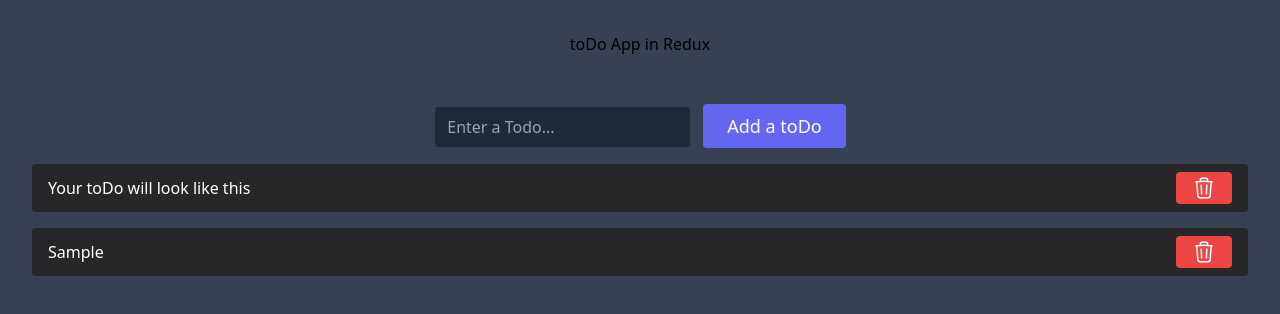
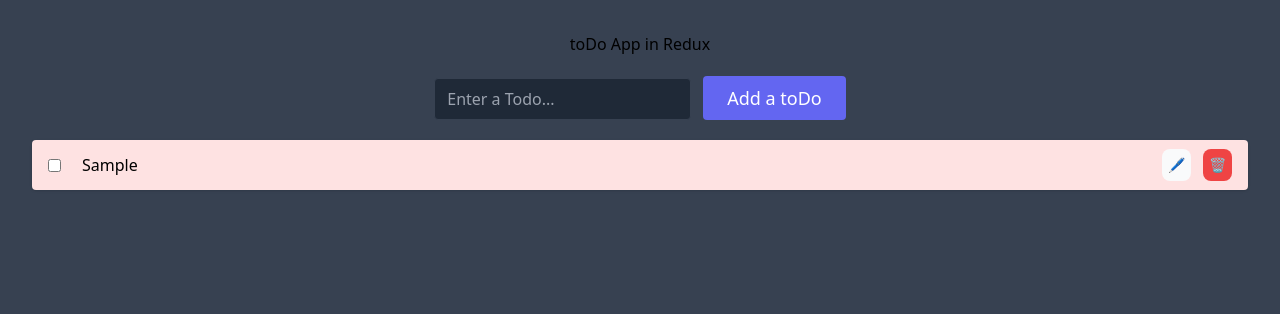
Before and after one commit to VickypediaSingh/P8-React-CaC, a React (Vite) app: page / in a window 1280 px wide. Both pictures are taken after typing "Sample" into the empty fields and a click on the button "Add a toDo". Shown: the top 314 px of the page. Built offline with nearby package versions, Linux system fonts and the light colour scheme.

Commit message:
all CRUD is happening now

```diff
--- a/index.html
+++ b/index.html
@@ -4,7 +4,7 @@
     <meta charset="UTF-8" />
     <link rel="icon" type="image/svg+xml" href="/redux-svgrepo-com.svg" />
     <meta name="viewport" content="width=device-width, initial-scale=1.0" />
-    <title>Redux toDo</title>
+    <title>toDo Redux</title>
   </head>
   <body class="bg-gray-700">
     <div id="root"></div>
--- a/src/app/store.js
+++ b/src/app/store.js
@@ -1,5 +1,8 @@
 import { configureStore } from "@reduxjs/toolkit";
+
 import todoReducer from "../features/todo/todoSlice";
+// "../features/todo/todoSlice" is sending todoSlice.reducer by default
+// and we made it todoReducer
 
 export const store = configureStore({
   reducer: todoReducer,
--- a/src/components/AddTodo.jsx
+++ b/src/components/AddTodo.jsx
@@ -13,7 +13,7 @@ function AddTodo() {
   };
 
   return (
-    <form onSubmit={addTodoHandler} className="space-x-3 mt-12">
+    <form onSubmit={addTodoHandler} className="space-x-3 mt-5 mb-5">
       <input
         type="text"
         className="bg-gray-800 rounded border border-gray-700 focus:border-indigo-500 focus:ring-5 focus:ring-indigo-900 text-base outline-none text-gray-100 py-1 px-3 leading-8 transition-colors duration-200 ease-in-out"
--- a/src/components/Todos.jsx
+++ b/src/components/Todos.jsx
@@ -1,38 +1,97 @@
-import React from "react";
+import React, { useState } from "react";
 import { useSelector, useDispatch } from "react-redux";
-import { removeTodo } from "../features/todo/todoSlice";
+import {
+  updateTodo,
+  deleteTodo,
+  toggleComplete,
+} from "../features/todo/todoSlice";
 
 function Todos() {
+  const dispatch = useDispatch();
   const todos = useSelector((state) => state.todos);
-  const dispatch = useDispatch();
+  // state here means the initialState object, which had a todos arr inside of it.
+
+  const [isTodoEditable, setIsTodoEditable] = useState({});
+  const [todoMsg, setTodoMsg] = useState({});
+  // these both are objects (by default) as multiple todos can be set as editable at a time
+
+  const handleEditClick = (id) => {
+    setIsTodoEditable((prev) => ({
+      ...prev,
+      [id]: !prev[id],
+    }));
+    if (!isTodoEditable[id]) {
+      setTodoMsg((prev) => ({
+        ...prev,
+        [id]: todos.find((todo) => todo.id === id).text,
+      }));
+    } else {
+      dispatch(
+        updateTodo({
+          id,
+          text: todoMsg[id],
+        })
+      );
+    }
+  };
+
+  const handleToggleComplete = (id) => {
+    dispatch(toggleComplete(id));
+  };
+
+  const handleDeleteClick = (id) => {
+    dispatch(deleteTodo(id));
+  };
 
   return (
     <>
-      <ul className="list-none">
+      <ul className="list-none space-y-4">
         {todos.map((todo) => (
           <li
-            className="mt-4 flex justify-between items-center bg-zinc-800 px-4 py-2 rounded"
             key={todo.id}
+            className={`flex justify-between items-center px-4 py-2 rounded shadow transition duration-300 ease-in-out ${
+              todo.completed
+                ? "bg-green-100 hover:bg-green-200"
+                : "bg-red-100 hover:bg-yellow-100"
+            }`}
           >
-            <div className="text-white">{todo.text}</div>
+            <input
+              type="checkbox"
+              className="cursor-pointer mr-3"
+              checked={todo.completed}
+              onChange={() => handleToggleComplete(todo.id)}
+            />
+            <input
+              type="text"
+              className={`border outline-none w-full bg-transparent rounded-lg px-2 py-1 transition duration-300 ${
+                isTodoEditable[todo.id]
+                  ? "border-gray-300"
+                  : "border-transparent"
+              } ${
+                todo.completed ? "line-through text-gray-500" : "text-black"
+              }`}
+              value={todoMsg[todo.id] || todo.text}
+              onChange={(e) =>
+                setTodoMsg({ ...todoMsg, [todo.id]: e.target.value })
+              }
+              readOnly={!isTodoEditable[todo.id]}
+            />
             <button
-              onClick={() => dispatch(removeTodo(todo.id))}
-              className="text-white bg-red-500 border-0 py-1 px-4 focus:outline-none hover:bg-red-600 rounded text-md"
+              className={`ml-3 inline-flex w-8 h-8 rounded-lg text-sm justify-center items-center transition duration-300 ${
+                todo.completed
+                  ? "bg-gray-400 text-gray-600 cursor-not-allowed"
+                  : "bg-gray-50 hover:bg-gray-100 text-gray-800"
+              }`}
+              onClick={() => handleEditClick(todo.id)}
+              disabled={todo.completed}
             >
-              <svg
-                xmlns="http://www.w3.org/2000/svg"
-                fill="none"
-                viewBox="0 0 24 24"
-                strokeWidth={1.5}
-                stroke="currentColor"
-                className="w-6 h-6"
-              >
-                <path
-                  strokeLinecap="round"
-                  strokeLinejoin="round"
-                  d="M14.74 9l-.346 9m-4.788 0L9.26 9m9.968-3.21c.342.052.682.107 1.022.166m-1.022-.165L18.16 19.673a2.25 2.25 0 01-2.244 2.077H8.084a2.25 2.25 0 01-2.244-2.077L4.772 5.79m14.456 0a48.108 48.108 0 00-3.478-.397m-12 .562c.34-.059.68-.114 1.022-.165m0 0a48.11 48.11 0 013.478-.397m7.5 0v-.916c0-1.18-.91-2.164-2.09-2.201a51.964 51.964 0 00-3.32 0c-1.18.037-2.09 1.022-2.09 2.201v.916m7.5 0a48.667 48.667 0 00-7.5 0"
-                />
-              </svg>
+              {isTodoEditable[todo.id] ? "💾" : "🖊️"}
+            </button>
+            <button
+              className="ml-3 inline-flex w-8 h-8 rounded-lg text-sm justify-center items-center bg-red-500 hover:bg-yellow-400 text-white transition duration-300"
+              onClick={() => handleDeleteClick(todo.id)}
+            >
+              🗑️
             </button>
           </li>
         ))}
--- a/src/features/todo/todoSlice.js
+++ b/src/features/todo/todoSlice.js
@@ -1,27 +1,58 @@
 import { createSlice, nanoid } from "@reduxjs/toolkit";
+
+// Initial state of the todos
 const initialState = {
   todos: [
-    {
-      id: 1,
-      text: "Your toDo will look like this",
-    },
+    // {
+    //   id: 1,
+    //   text: "Your toDo will look like this",
+    //   completed: false, // Add completed status to initial state for consistency
+    // },
   ],
 };
+
+// Create a slice for todos with the initial state and reducers
 export const todoSlice = createSlice({
   name: "todo",
   initialState,
   reducers: {
+    // Reducer to add a new todo
     addTodo: (state, action) => {
       const todo = {
-        id: nanoid(),
-        text: action.payload,
+        id: nanoid(), // Generate a unique id for the new todo
+        text: action.payload, // The text of the new todo comes from the action payload
+        completed: false, // New todos are not completed by default
       };
-      state.todos.push(todo);
+      state.todos.push(todo); // Add the new todo to the state
     },
-    removeTodo: (state, action) => {
-      state.todos = state.todos.filter((todo) => todo.id !== action.payload);
+
+    // Reducer to update an existing todo
+    updateTodo: (state, action) => {
+      const { id, text } = action.payload; // Destructure id and text from the action payload
+      const todo = state.todos.find((todo) => todo.id === id); // Find the todo by id
+      if (todo) {
+        todo.text = text; // Update the text of the found todo
+      }
+    },
+
+    // Reducer to delete a todo
+    deleteTodo: (state, action) => {
+      state.todos = state.todos.filter((todo) => todo.id !== action.payload); // Remove the todo with the specified id
+    },
+
+    // Reducer to toggle the completion status of a todo
+    toggleComplete: (state, action) => {
+      const todo = state.todos.find((todo) => todo.id === action.payload); // Find the todo by id
+      if (todo) {
+        todo.completed = !todo.completed; // Toggle the completion status
+      }
     },
   },
 });
-export const { addTodo, removeTodo } = todoSlice.actions;
+
+// Export the actions to be used in components
+export const { addTodo, updateTodo, deleteTodo, toggleComplete } =
+  todoSlice.actions;
+
+// Export the reducer to be used in the store
 export default todoSlice.reducer;
```
